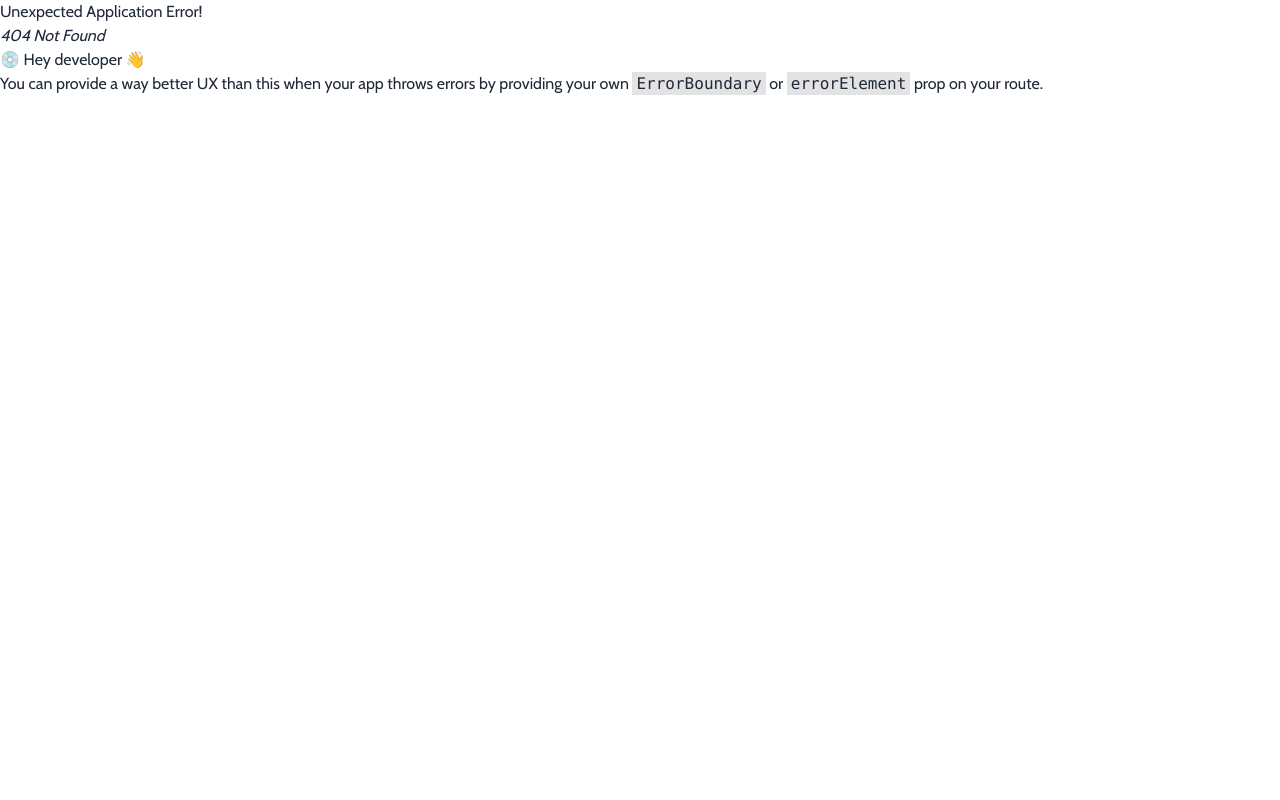
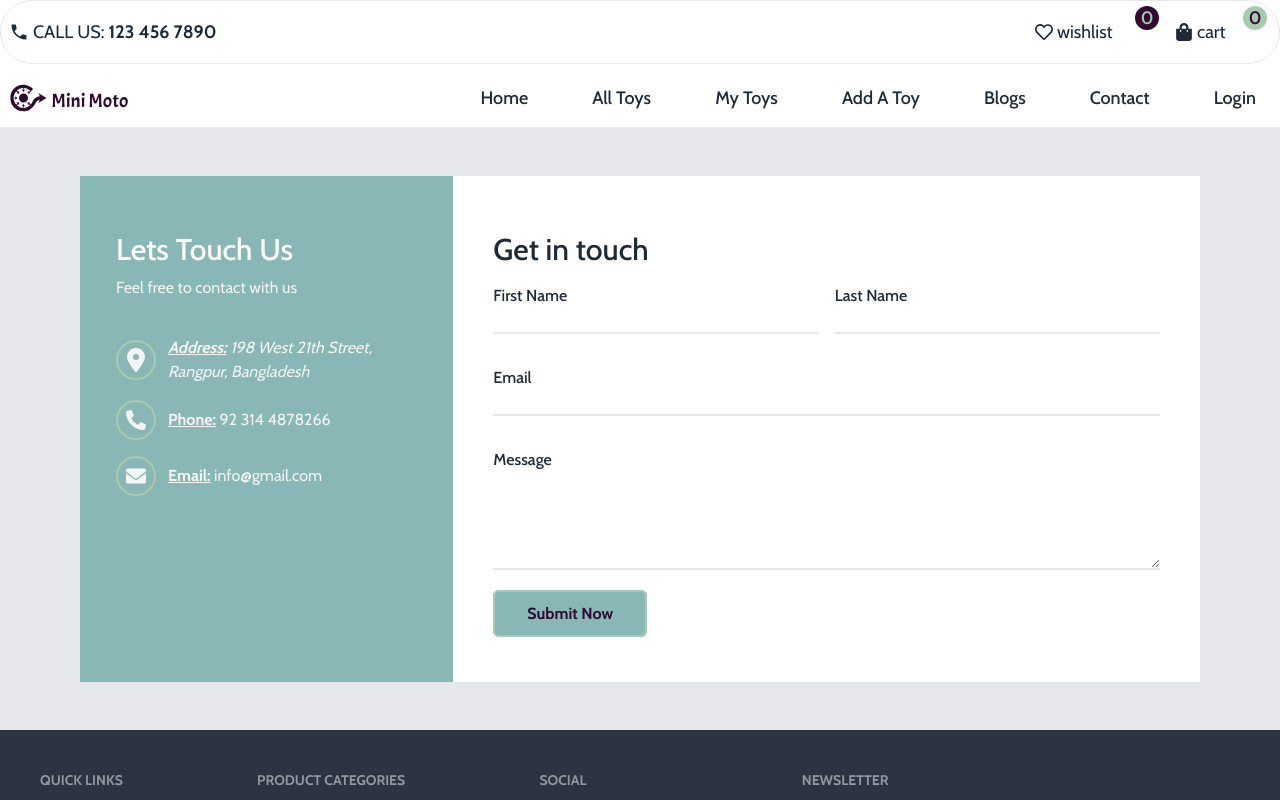
Before and after one commit to MehediHaassan1/client-mini-moto, a React (Vite) app: page /contact in a window 1280 px wide. Before the commit this address had no page. Shown: the top 800 px of the page. Built offline with nearby package versions, Linux system fonts and the light colour scheme.

Commit message:
contact section done

```diff
--- /dev/null
+++ b/src/pages/Contact/Contact.jsx
@@ -0,0 +1,111 @@
+import React from "react";
+import { FaEnvelope, FaPhoneAlt } from "react-icons/fa";
+import { FaLocationDot } from "react-icons/fa6";
+
+const Contact = () => {
+    return (
+        <div className=" container mx-auto flex justify-center items-center lg:px-20 md:px-14 sm:px-8 bg-gray-200 py-12 h-full">
+            <div className="grid lg:grid-cols-3 grid-col-1">
+                <div className="bg-[#88B7B5] px-9 py-14">
+                    <h1 className="text-3xl text-white font-medium">
+                        Lets Touch Us
+                    </h1>
+                    <p className="py-2 text-base text-gray-100">
+                        Feel free to contact with us
+                    </p>
+                    <div className="location mt-7">
+                        <div className="flex my-4 items-center">
+                            <span className="border-2 border-solid border-[#A7CAB1] p-2 rounded-full w-10 h-10 flex mr-3 justify-center items-center">
+                                <FaLocationDot className="h-6 w-6 text-gray-100" />
+                            </span>
+                            <address className="text-gray-100">
+                                <span className="underline font-bold">Address:</span> 198
+                                West 21th Street, Rangpur, Bangladesh
+                            </address>
+                        </div>
+                        <div className="flex my-4 items-center">
+                            <span className="border-2 border-solid border-[#A7CAB1] p-2 rounded-full w-10 h-10 flex mr-3 justify-center items-center">
+                                <FaPhoneAlt className="h-6 w-6 text-gray-100" />
+                            </span>
+                            <p className="text-gray-100">
+                            <span className="underline font-bold">Phone:</span> 92 314 4878266
+                            </p>
+                        </div>
+                        <div className="flex my-4 items-center">
+                            <span className="border-2 border-solid border-[#A7CAB1] p-2 rounded-full w-10 h-10 flex mr-3 justify-center items-center">
+                                <FaEnvelope className="h-6 w-6 text-gray-100" />
+                            </span>
+                            <p className="text-gray-100">
+                            <span className="underline font-bold"> Email:</span> info@gmail.com
+                            </p>
+                        </div>
+                    </div>
+                </div>
+                <div className="bg-white col-span-2 py-14 lg:px-10 px-8">
+                    <h2 className="text-3xl font-medium">Get in touch</h2>
+                    <div className="grid md:grid-cols-2 grid-col-1 gap-4">
+                        <div className="flex flex-col py-4">
+                            <label
+                                htmlFor="First Name"
+                                className="text-base font-medium"
+                            >
+                                First Name
+                            </label>
+                            <input
+                                type="text"
+                                className="outline-none border-b-2 border-solid focus:border-[#88B7B5] transition-all"
+                            />
+                        </div>
+                        <div className="flex flex-col py-4">
+                            <label
+                                htmlFor="First Name"
+                                className="text-base font-medium"
+                            >
+                                Last Name
+                            </label>
+                            <input
+                                type="text"
+                                className="outline-none border-b-2 border-solid focus:border-[#88B7B5] transition-all"
+                            />
+                        </div>
+                    </div>
+                    <div className="flex flex-col py-4">
+                        <label
+                            htmlFor="Email"
+                            className="text-base font-medium"
+                        >
+                            Email
+                        </label>
+                        <input
+                            type="text"
+                            className="outline-none border-b-2 border-solid focus:border-[#88B7B5] transition-all"
+                        />
+                    </div>
+                    <div className="flex flex-col py-4 pb-8">
+                        <label
+                            htmlFor="Message"
+                            className="text-base font-medium"
+                        >
+                            Message
+                        </label>
+                        <textarea
+                            name="text"
+                            id=""
+                            cols="20"
+                            rows="4"
+                            className="outline-none border-b-2 border-solid focus:border-[#88B7B5] transition-all"
+                        ></textarea>
+                    </div>
+                    <a
+                        href=""
+                        className="bg-[#88B7B5] px-8 py-3 rounded-md text-[#310A31] hover:bg-white hover:text-[#310A31] border-2 border-solid border-[#A7CAB1] transition-all font-bold duration-300"
+                    >
+                        Submit Now
+                    </a>
+                </div>
+            </div>
+        </div>
+    );
+};
+
+export default Contact;
--- a/src/routes/Routes.jsx
+++ b/src/routes/Routes.jsx
@@ -4,6 +4,7 @@ import Home from "../pages/Home/Home/Home";
 import AllToys from "../pages/AllToys/AllToys/AllToys";
 import Login from "../pages/Login/Login";
 import SignUp from "../pages/SignUp/SignUp";
+import Contact from "../pages/Contact/Contact";
 
 const router = createBrowserRouter([
     {
@@ -19,6 +20,10 @@ const router = createBrowserRouter([
                 element: <AllToys />,
             },
             {
+                path: "contact",
+                element: <Contact/>,
+            },
+            {
                 path: "login",
                 element: <Login/>,
             },
```
